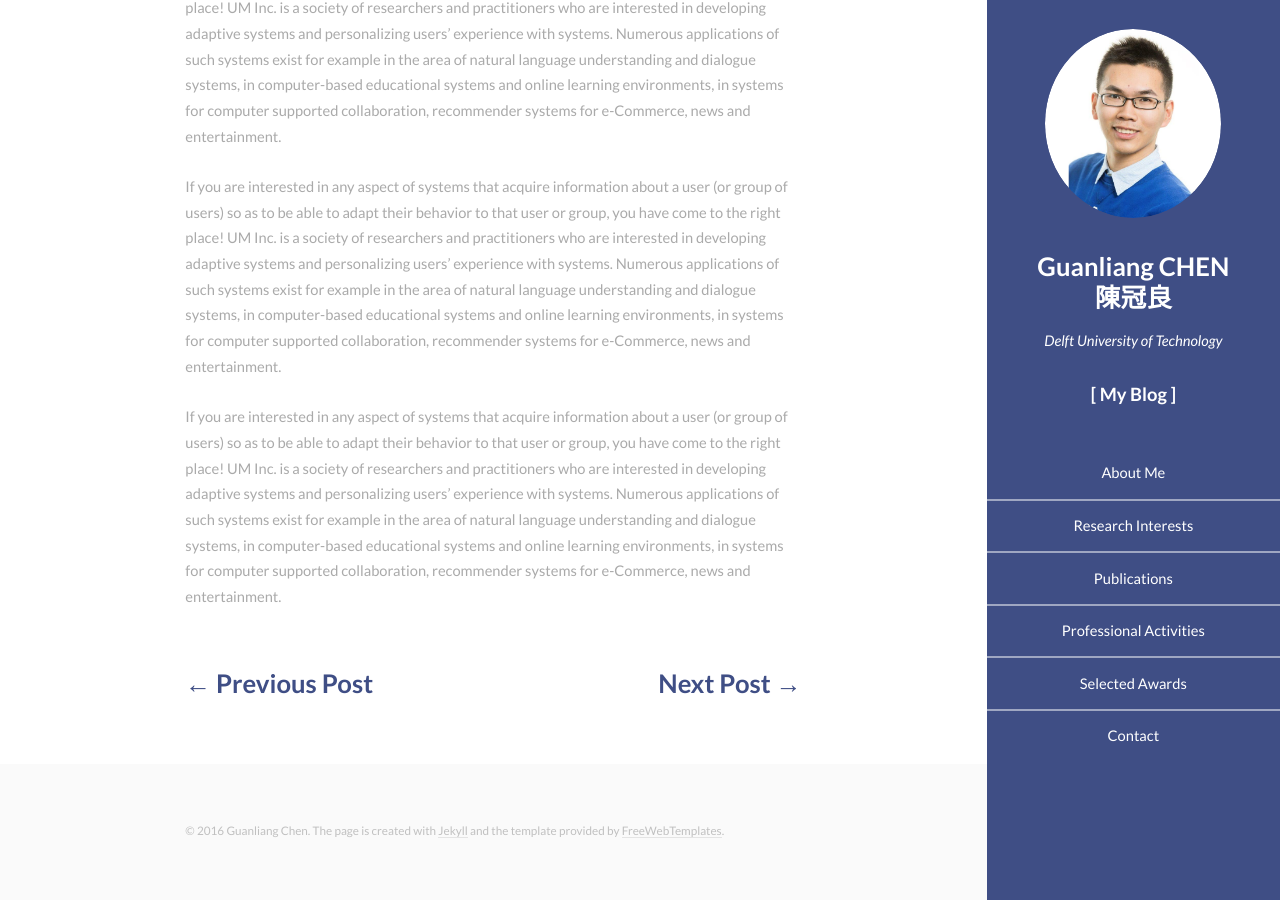
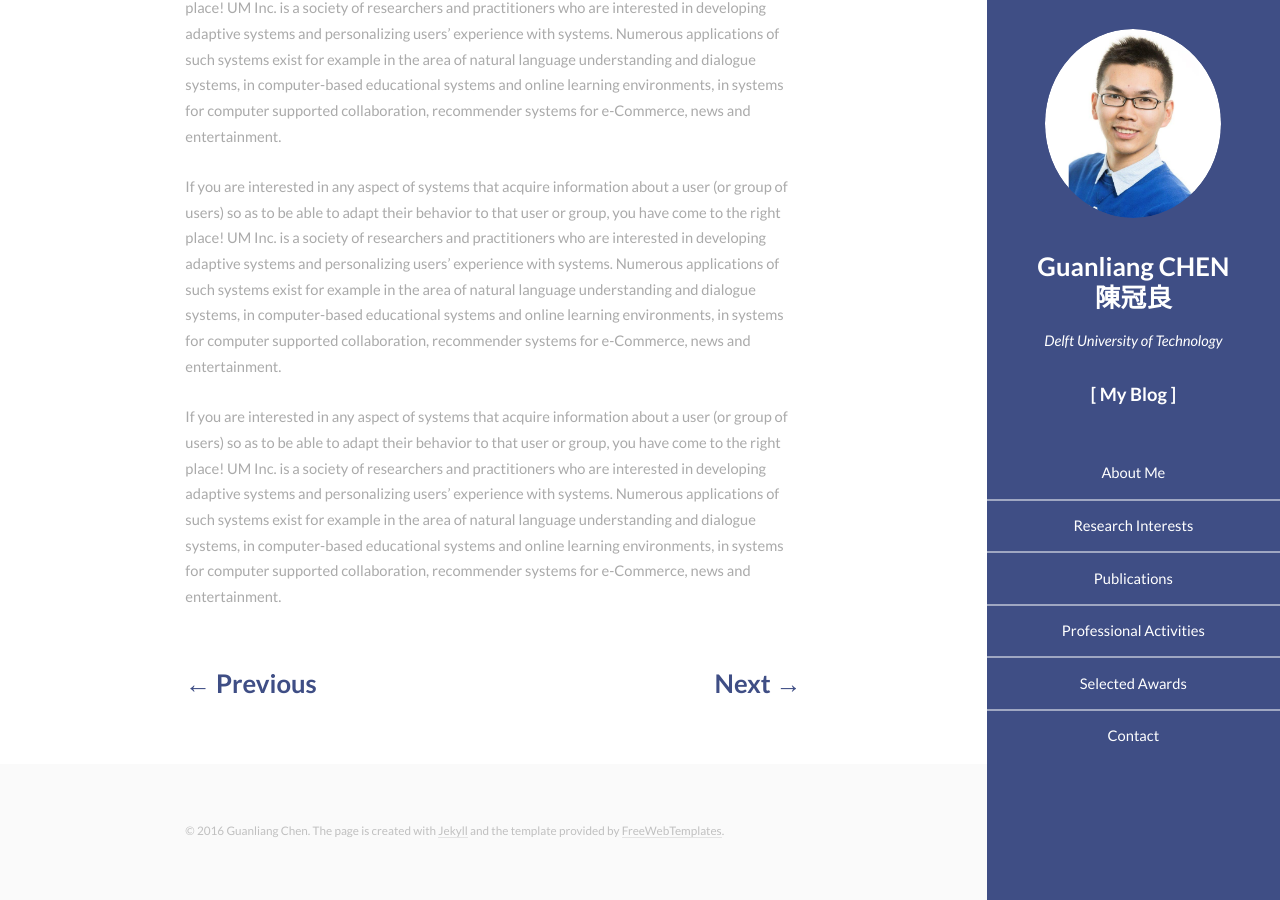
Before and after one commit to AngusGLChen/__angusglchen.github.io, a Jekyll site: the page built from _posts/2016-08-19-My-First-Post.md, in a window 1280 px wide and 900 px high, scrolled down 584 px. Built offline with Jekyll 4.4.1, drawn with Linux system fonts in a browser that asks for light colours.

Commit message:
Aug 16, 2016

```diff
--- a/_layouts/post.html
+++ b/_layouts/post.html
@@ -11,11 +11,11 @@
 
 <div style="padding: 0 0 100px 0">
     {% if page.previous.url %}
-    <div style="display:inline-block;margin-right:0px;float:left"><h3><a href="{{ page.previous.url | prepend: site.baseurl | replace: '//', '/' }}" data-toggle="tooltip" data-placement="top" title="{{page.previous.title}}" style="border:1px">&larr; Previous Post</a></h3></div>
+    <div style="display:inline-block;margin-right:0px;float:left"><h3><a href="{{ page.previous.url | prepend: site.baseurl | replace: '//', '/' }}" data-toggle="tooltip" data-placement="top" title="{{page.previous.title}}" style="border:1px">&larr; Previous</a></h3></div>
     {% endif %}
 
     {% if page.next.url %}
-    <div style="display:inline-block;float:right"><h3><a href="{{ page.next.url | prepend: site.baseurl | replace: '//', '/' }}" data-toggle="tooltip" data-placement="top" title="{{page.next.title}}" style="border:1px">Next Post &rarr;</a></h3></div>
+    <div style="display:inline-block;float:right"><h3><a href="{{ page.next.url | prepend: site.baseurl | replace: '//', '/' }}" data-toggle="tooltip" data-placement="top" title="{{page.next.title}}" style="border:1px">Next &rarr;</a></h3></div>
     {% endif %}
 
 </div>
```
